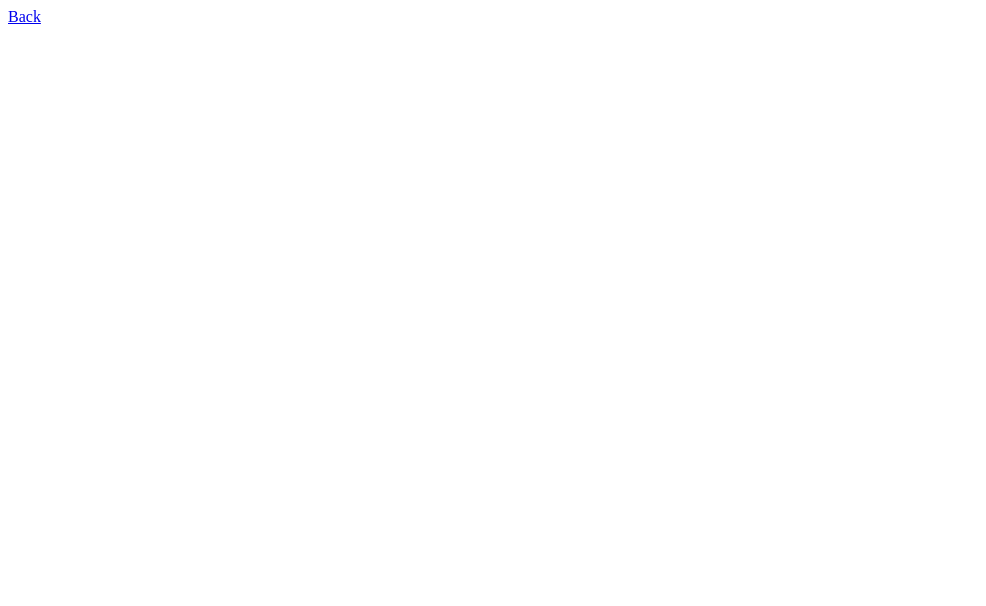
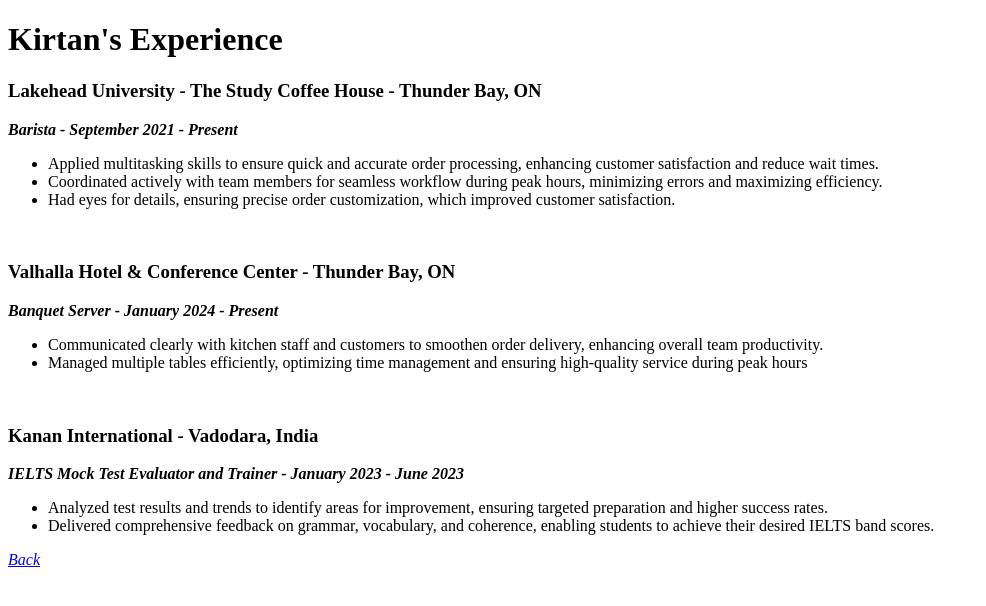
Before and after one commit to kirtansukhadiya/Portfolio, a plain HTML site: page Experience.html in a window 1280 px wide. Shown: the whole page, without its empty margins (0-986 px from the left). Drawn offline with Linux system fonts and the light colour scheme.

Commit message:
added all the details on the portfolio

```diff
--- a/Experience.html
+++ b/Experience.html
@@ -6,6 +6,29 @@
     <title>Document</title>
 </head>
 <body>
-    <a href="/Portfolio/index.html">Back</a>
+    <h1>Kirtan's Experience</h1>
+    <h3>Lakehead University - The Study Coffee House - Thunder Bay, ON</h3>
+    <p><b><i>Barista - September 2021 - Present</i></b></p>
+    <ul>
+        <li>Applied multitasking skills to ensure quick and accurate order processing, enhancing customer satisfaction and reduce wait times.</li>
+        <li>Coordinated actively with team members for seamless workflow during peak hours, minimizing errors and maximizing efficiency.</li>
+        <li>Had eyes for details, ensuring precise order customization, which improved customer satisfaction.</li>
+    </ul>
+    <br />
+    <h3>Valhalla Hotel & Conference Center - Thunder Bay, ON</h3>
+    <p><b><i>Banquet Server - January 2024 - Present</i></b></p>
+    <ul>
+        <li>Communicated clearly with kitchen staff and customers to smoothen order delivery, enhancing overall team productivity.</li>
+        <li>Managed multiple tables efficiently, optimizing time management and ensuring high-quality service during peak hours</li>
+    </ul>
+    <br />
+    <h3>Kanan International - Vadodara, India</h3>
+    <p><b><i>IELTS Mock Test Evaluator and Trainer - January 2023 - June 2023</i></b></p>
+    <ul>
+        <li>Analyzed test results and trends to identify areas for improvement, ensuring targeted preparation and higher success rates.</li>
+        <li>Delivered comprehensive feedback on grammar, vocabulary, and coherence, enabling students to achieve their desired IELTS band scores.</li>
+    </ul>
+
+    <i><a href="/Portfolio/index.html">Back</a></i>
 </body>
 </html>
```
Also changed, not shown: Education.html (+10 -2 lines), Projects.html (+13 -1 lines), Skill.html (+6 -1 lines), index.html (+1 -1 lines).
